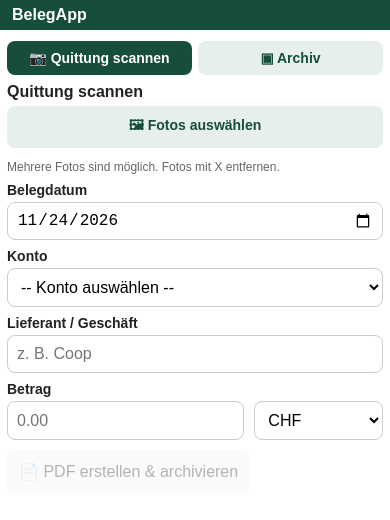
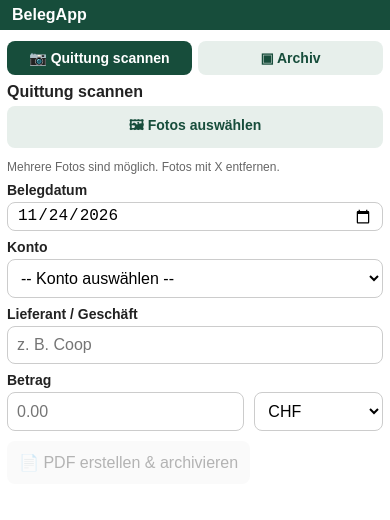
Before and after one commit to Benelyss/BelegApp, a plain HTML site: page index.html in a window 390 px wide. Drawn offline with nearby package versions, Linux system fonts and the light colour scheme.

Commit message:
Add files via upload

```diff
--- a/index.html
+++ b/index.html
@@ -125,7 +125,21 @@ textarea{resize:vertical}
   h2{margin:8px 0 5px;font-size:16px}
   label{margin:8px 0 4px;font-size:14px}
   input,select,textarea{padding:9px;font-size:16px}
-  #datum{display:block;width:100%;max-width:100%;min-width:0;height:38px;padding:9px;font-size:16px;box-sizing:border-box}
+  #datum{
+    display:block;
+    width:100%;
+    max-width:100%;
+    min-width:0;
+    height:29px !important;
+    min-height:29px !important;
+    max-height:29px;
+    padding:4px 9px !important;
+    font-size:16px;
+    line-height:19px;
+    box-sizing:border-box;
+    -webkit-appearance:none;
+    appearance:none;
+  }
   textarea{min-height:54px}
   .photo-buttons{margin-bottom:7px}
   .photo-buttons button{padding:9px;font-size:14px}
```
